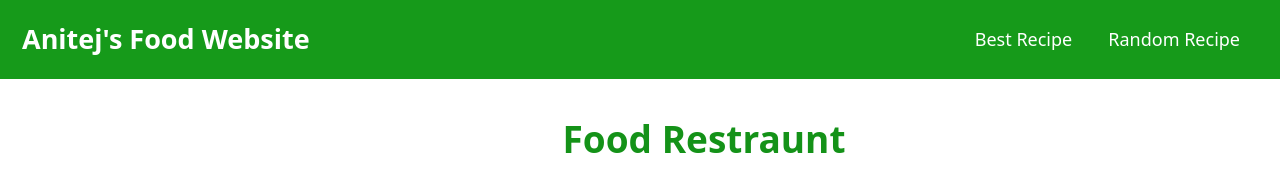
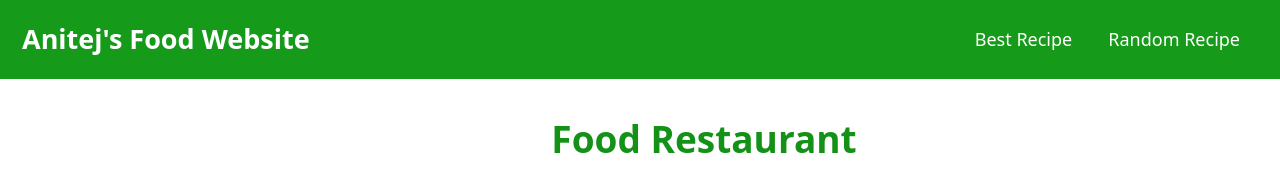
Before and after one commit to AnitejSood/My-restaurant, a plain HTML site: page index.html in a window 1280 px wide. Shown: the top 196 px of the page. Drawn offline with nearby package versions, Linux system fonts and the light colour scheme.

Commit message:
Updated code

```diff
--- a/index.html
+++ b/index.html
@@ -30,7 +30,7 @@
     </div>
     </div>
   </nav>
-  <p class="header">Food Restraunt</p>
+  <p class="header">Food Restaurant</p>
   <p class="header-cuisine">Chinese</p>
   <div class="chinese">
     <div class="chinese-row1">
```
